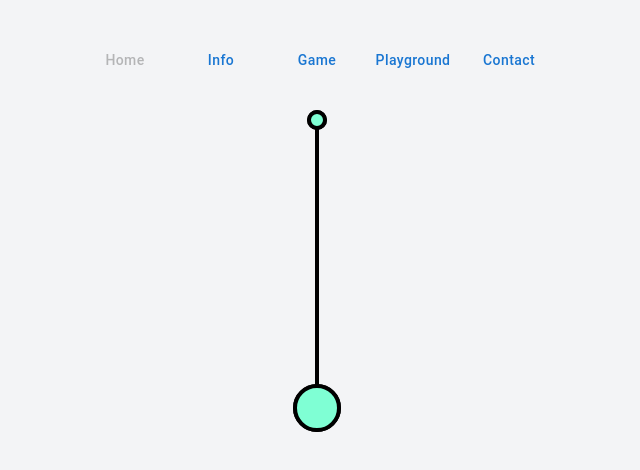
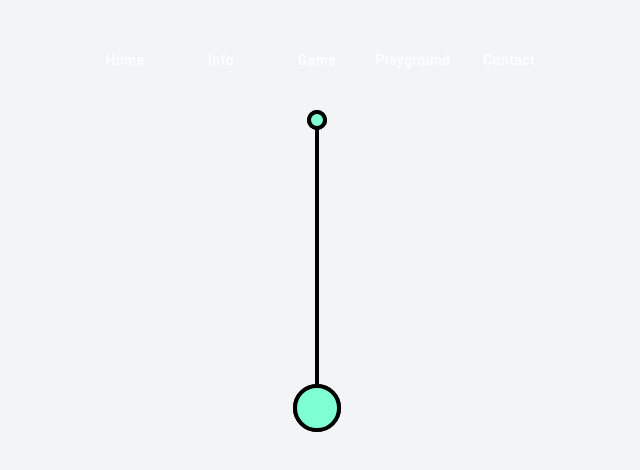
Before and after one commit to RealPendulum/RealPendulum, a Next.js app in the folder real-pendulum/: page / in a window 1280 px wide. Shown: the top 470 px of the page, without its empty margins (323-963 px from the left). Built offline with nearby package versions, Linux system fonts and the light colour scheme; no server answers.

Commit message:
disabled button settings

```diff
--- a/real-pendulum/app/navigation.tsx
+++ b/real-pendulum/app/navigation.tsx
@@ -27,7 +27,10 @@ export default function NavigationBar({
                 ? "bg-green-600 hover:bg-green-800"
                 : "bg-blue-600 hover:bg-blue-800"
             } transition duration-200 hover:scale-125 text-white font-sans font-normal text-base`}
-            sx={{ textTransform: "none" }}
+            sx={{
+              textTransform: "none",
+            }}
+            style={{ color: "white" }}
           >
             {title}
           </Button>
```
